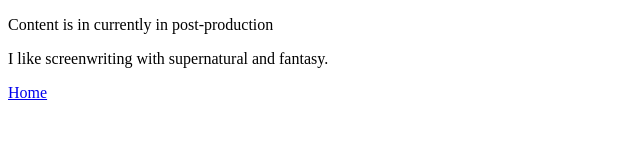
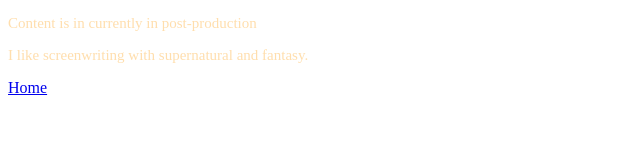
Before and after one commit to Bhanu3397/bhanu3397.github.io, a plain HTML site: page aboutme.html in a window 1280 px wide. Shown: the whole page, without its empty margins (0-640 px from the left). Drawn offline with Linux system fonts and the light colour scheme.

Commit message:
linking css to aboutme

```diff
--- a/aboutme.html
+++ b/aboutme.html
@@ -1,4 +1,5 @@
 <!DOCTYPE html>
+<link rel="stylesheet" href="./styles.css" type="text/css">
 <body>
     <div>
 <p>Content is in currently in post-production</p>
```
